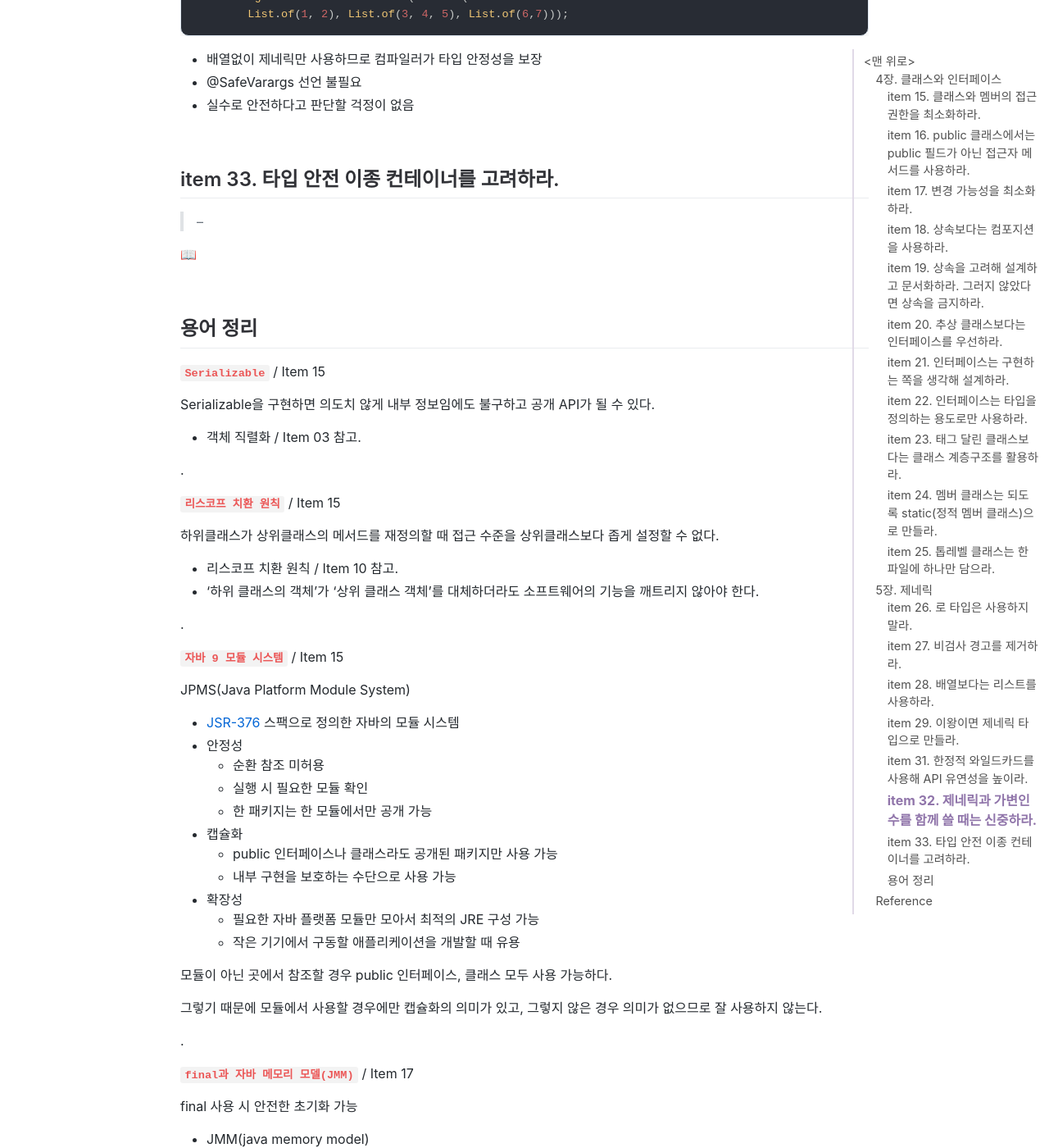
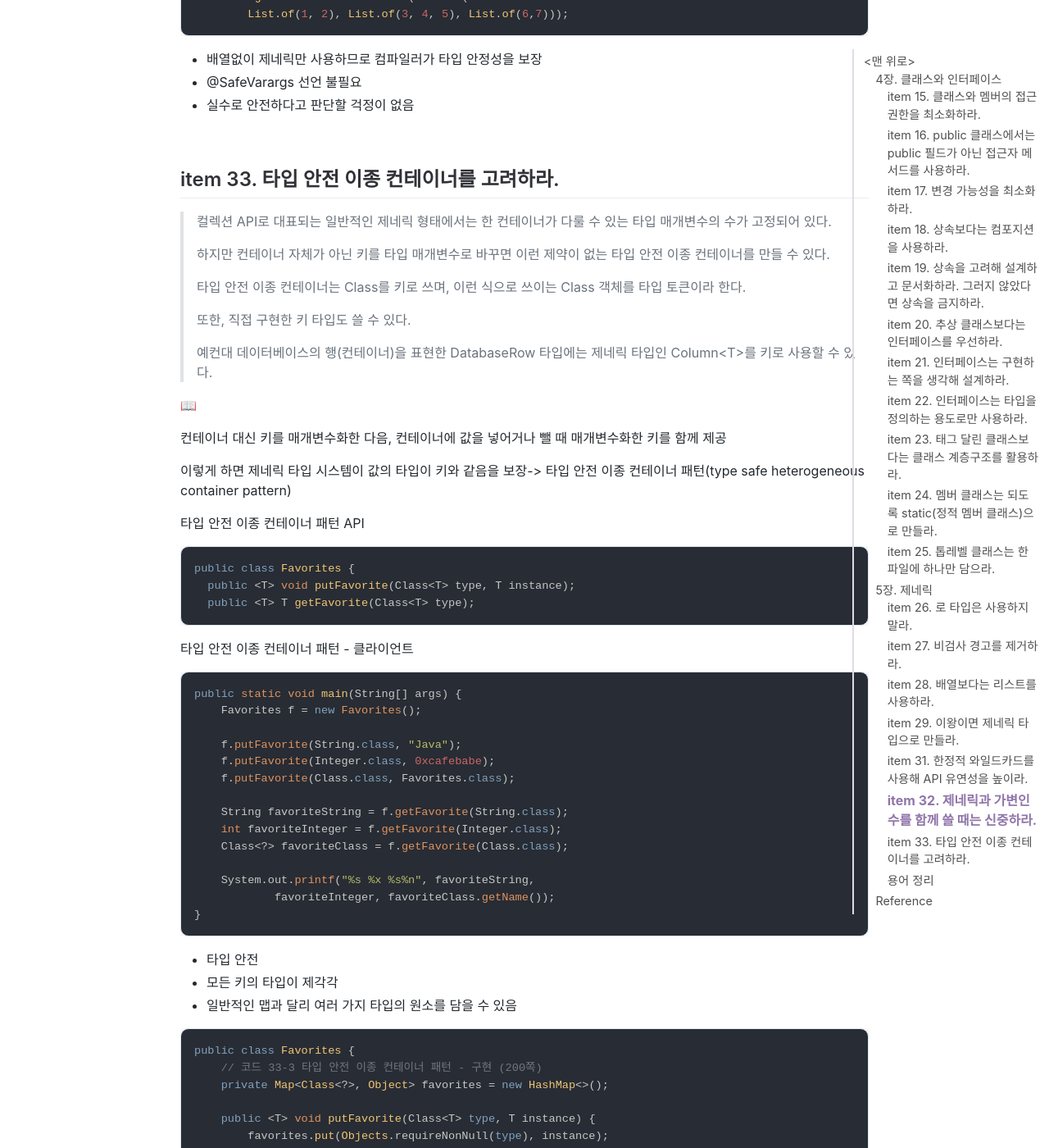
Before and after one commit to jihunparkme/jihunparkme.github.io, a Jekyll site: the page built from _posts/2023-04-22-Effective-Java-Class-Interface-Generics.md, in a window 1280 px wide and 1400 px high, scrolled down 28718 px. Shown: the whole window at 82% size. Built offline with Jekyll 4.4.1, drawn with Linux system fonts in a browser that asks for light colours; nearby versions of some CDN libraries; comment, search, counter and statistics services are not loaded; some of the changed text lies outside the part shown.

Commit message:
[Effective Java] item 33. 타입 안전 이종 컨테이너를 고려하라.

````diff
--- a/_posts/2023-04-22-Effective-Java-Class-Interface-Generics.md
+++ b/_posts/2023-04-22-Effective-Java-Class-Interface-Generics.md
@@ -1283,9 +1283,78 @@ List<Integer> flatList = flatten(List.of(
 
 ## item 33. 타입 안전 이종 컨테이너를 고려하라.
 
-> --
+> 컬렉션 API로 대표되는 일반적인 제네릭 형태에서는 한 컨테이너가 다룰 수 있는 타입 매개변수의 수가 고정되어 있다.
+>
+> 하지만 컨테이너 자체가 아닌 키를 타입 매개변수로 바꾸면 이런 제약이 없는 타입 안전 이종 컨테이너를 만들 수 있다.
+>
+> 타입 안전 이종 컨테이너는 Class를 키로 쓰며, 이런 식으로 쓰이는 Class 객체를 타입 토큰이라 한다.
+>
+> 또한, 직접 구현한 키 타입도 쓸 수 있다.
+>
+> 예컨대 데이터베이스의 행(컨테이너)을 표현한 DatabaseRow 타입에는 제네릭 타입인 Column\<T\>를 키로 사용할 수 있다.
 
 📖
+
+컨테이너 대신 키를 매개변수화한 다음, 컨테이너에 값을 넣어거나 뺄 때 매개변수화한 키를 함께 제공
+
+이렇게 하면 제네릭 타입 시스템이 값의 타입이 키와 같음을 보장-> 타입 안전 이종 컨테이너 패턴(type safe heterogeneous container pattern)
+
+타입 안전 이종 컨테이너 패턴 API
+
+```java
+public class Favorites {
+  public <T> void putFavorite(Class<T> type, T instance);
+  public <T> T getFavorite(Class<T> type);
+```
+
+타입 안전 이종 컨테이너 패턴 - 클라이언트
+
+```java
+public static void main(String[] args) {
+    Favorites f = new Favorites();
+
+    f.putFavorite(String.class, "Java");
+    f.putFavorite(Integer.class, 0xcafebabe);
+    f.putFavorite(Class.class, Favorites.class);
+
+    String favoriteString = f.getFavorite(String.class);
+    int favoriteInteger = f.getFavorite(Integer.class);
+    Class<?> favoriteClass = f.getFavorite(Class.class);
+
+    System.out.printf("%s %x %s%n", favoriteString,
+            favoriteInteger, favoriteClass.getName());
+}
+```
+
+- 타입 안전
+- 모든 키의 타입이 제각각
+- 일반적인 맵과 달리 여러 가지 타입의 원소를 담을 수 있음
+
+```java
+public class Favorites {
+    // 코드 33-3 타입 안전 이종 컨테이너 패턴 - 구현 (200쪽)
+    private Map<Class<?>, Object> favorites = new HashMap<>();
+
+    public <T> void putFavorite(Class<T> type, T instance) {
+        favorites.put(Objects.requireNonNull(type), instance);
+    }
+
+    public <T> T getFavorite(Class<T> type) {
+        return type.cast(favorites.get(type));
+    }
+}
+```
+
+- 키가 와일드카드 타입
+- 모든 키가 서로 다른 매개변수화 타입일 수 있다.
+- 이 맵은 키와 값 사이의 타입 관계를 보증하지 않는다.
+- 모든 값이 키로 명시한 타입임을 보증하지 않는다.
+- Class cast 메서드를 사용해 이 객체 참조를 Class 객체가 가리키는 타입으로 동적 형변환
+- cast 메서드는 형변환 연산자의 동적 버전
+
+첫 번째, 악의적인 클라이언트가 Class 객체를 로 타입으로 넘기면 Favorites 인스턴스의 타입 안전성이 쉽게 깨짐.
+
+두 번째, 실체화 불가 타입에는 사용 불가.
 
 <br>
 
````
